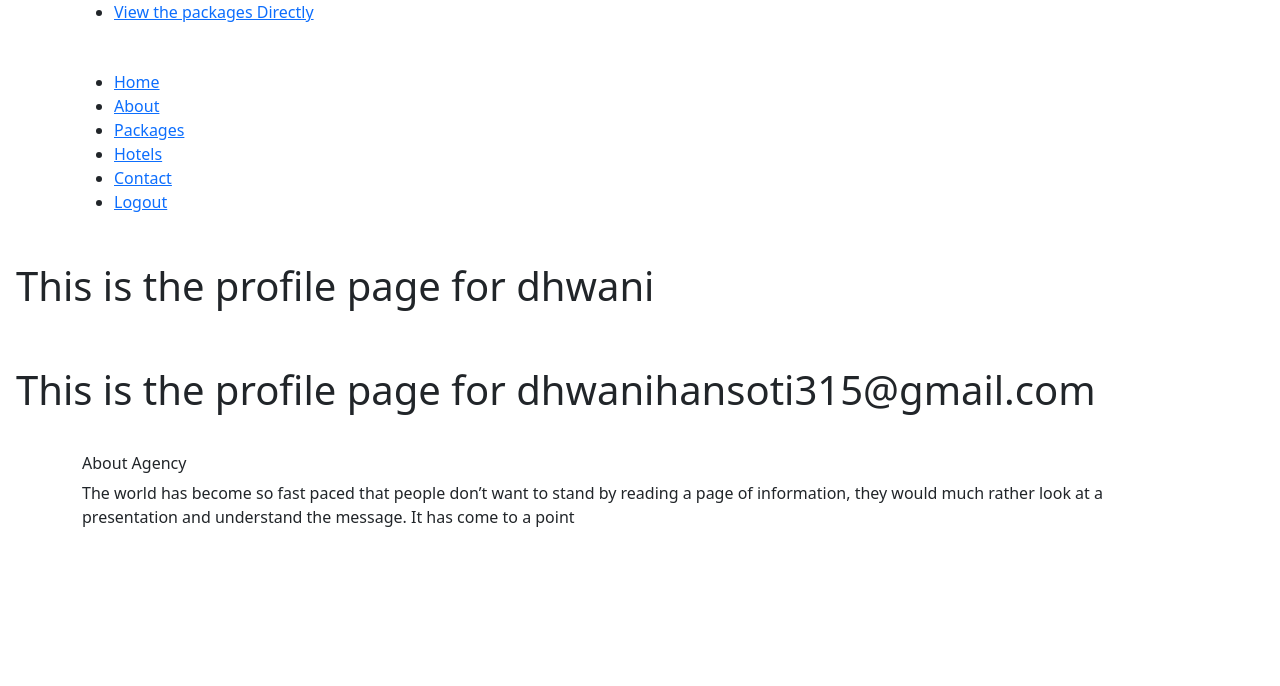
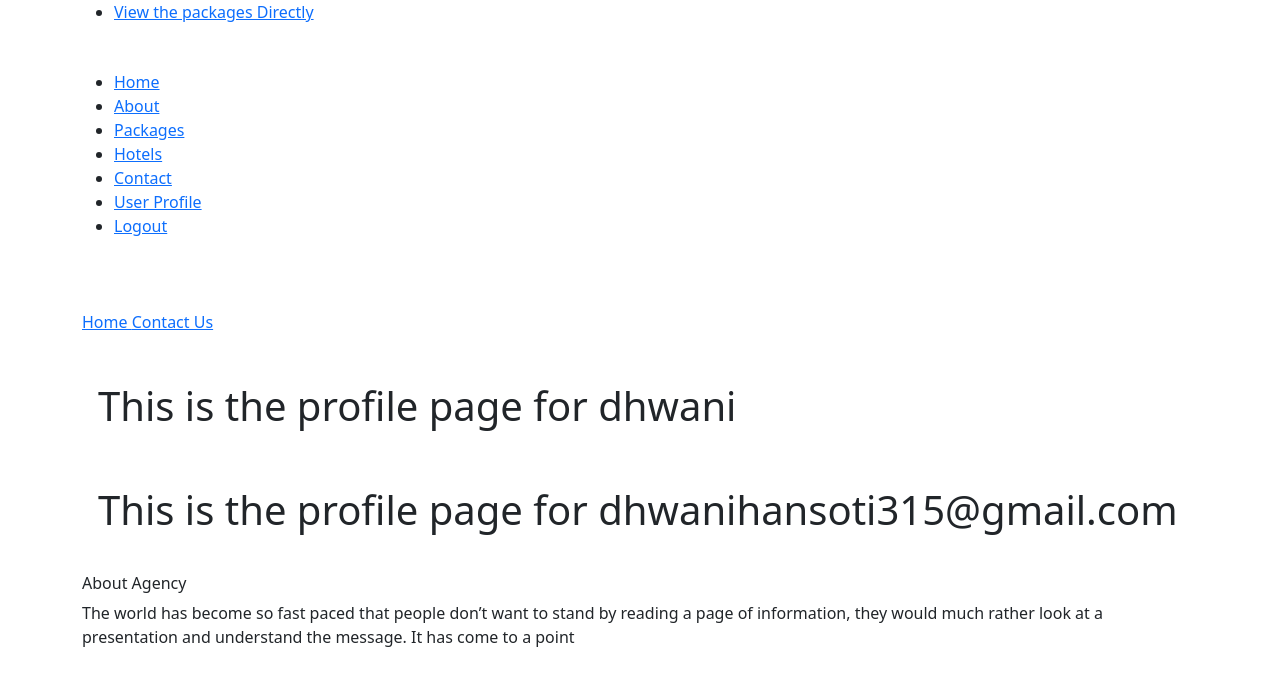
Before and after one commit to jayduttbhatt1999/Travelaholic, a Django app: page /profile/ in a window 1280 px wide. Shown: the top 686 px of the page. Run offline with Django 4.2, Linux system fonts and the light colour scheme; a user stored in the database is signed in; some libraries are stand-ins or nearby versions.

Commit message:
changes in UI

```diff
--- a/app/templates/app/base.html
+++ b/app/templates/app/base.html
@@ -77,6 +77,7 @@
                     <li><a href="{% url 'app:package' %}">Packages</a></li>
                     <li><a href="{% url 'app:hotels' %}">Hotels</a></li>
                     <li><a href="{% url 'app:contact' %}">Contact</a></li>
+                    <li><a href="{% url 'app:users-profile' %}">User Profile</a></li>
                        <li><a href="{% url 'app:logout' %}">Logout</a></li>
                 </ul>
             </nav><!-- #nav-menu-container -->
--- a/app/templates/app/contact.html
+++ b/app/templates/app/contact.html
@@ -1,7 +1,7 @@
 {% extends 'app/base.html' %}
 
-    <!DOCTYPE html>
-    <html lang="zxx" class="no-js">
+<!DOCTYPE html>
+<html lang="zxx" class="no-js">
 
 {% block start %}
     <!-- start banner Area -->
--- a/app/templates/app/profile.html
+++ b/app/templates/app/profile.html
@@ -1,10 +1,26 @@
 {% extends "app/base.html" %}
 {% block title %}User Profile{% endblock title %}
 {% block start %}
-    <div class="row my-3 p-3">
-        <h1>This is the profile page for {{user.username}}</h1>
-    </div>
-  <div class="row my-3 p-3">
-        <h1>This is the profile page for {{user.email}}</h1>
-    </div>
-{% endblock  %}
+    <section class="relative about-banner">
+        <div class="overlay overlay-bg"></div>
+        <div class="container">
+            <div class="row d-flex align-items-center justify-content-center">
+                <div class="about-content col-lg-12">
+                    <h1 class="text-white">
+                        User profile
+                    </h1>
+                    <p class="text-white link-nav"><a href="{% url 'app:index' %}">Home </a> <span
+                            class="lnr lnr-arrow-right"></span> <a href={% url 'app:contact' %}> Contact Us</a></p>
+                </div>
+            </div>
+        </div>
+    </section>
+    <section class="container contact-page-area section-gap">
+        <div class="row my-3 p-3">
+            <h1>This is the profile page for {{ user.username }}</h1>
+        </div>
+        <div class="row my-3 p-3">
+            <h1>This is the profile page for {{ user.email }}</h1>
+        </div>
+    </section>
+{% endblock %}
```
Also changed, not shown: app/migrations/0011_detailed_description.py (added), db.sqlite3.
